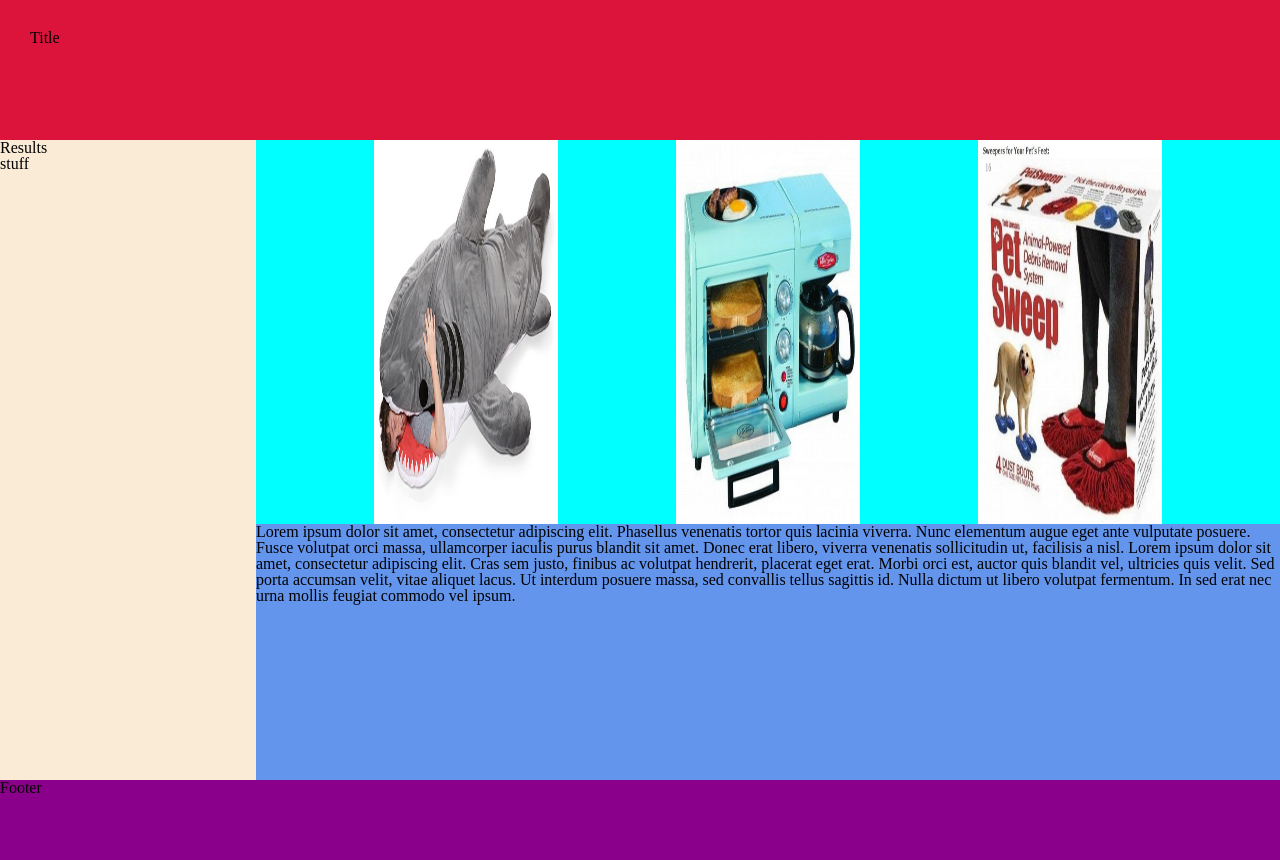
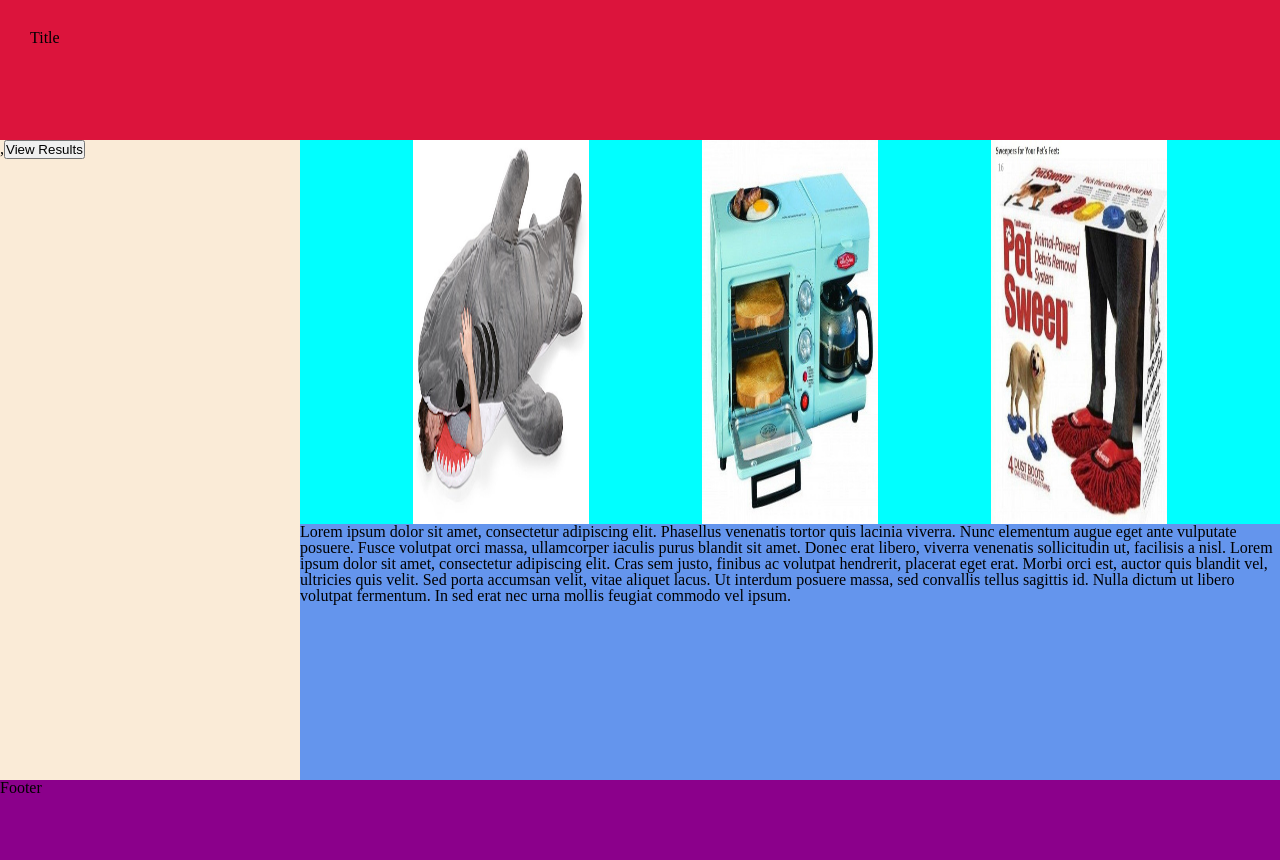
Before and after one commit to Vavyo/BusMall, a plain HTML site: page index.html in a window 1280 px wide. Drawn offline with Linux system fonts and the light colour scheme.

Commit message:
Finished pre stretch goals.

```diff
--- a/css/index.css
+++ b/css/index.css
@@ -7,14 +7,14 @@
   background-color: antiquewhite;
   float: left;
   height: 100%;
-  width: 256px;
+  width: 300px;
 }
 
 #content {
   background-color: coral;
   float: right;
   height: 100%;
-  width: calc(100% - 256px);
+  width: calc(100% - 300px);
 }
 
 #images {
@@ -50,3 +50,6 @@
 img {
   max-width: 18%;
 }
+li {
+  display: block;
+}
--- a/index.html
+++ b/index.html
@@ -15,13 +15,15 @@
     <header>Title</header>
     <main>
       <aside>
-        <h3>Results</h3>
-        <ul>
-          <li>stuff</li>
-        </ul>
+        ,<button onclick="showResults()">View Results</button>
+        <ul id="results"></ul>
       </aside>
       <section id="content">
-        <section id="images"></section>
+        <section id="images">
+          <img id="0" />
+          <img id="1" />
+          <img id="2" />
+        </section>
         <p id="description">
           Lorem ipsum dolor sit amet, consectetur adipiscing elit. Phasellus
           venenatis tortor quis lacinia viverra. Nunc elementum augue eget ante
--- a/js/index.js
+++ b/js/index.js
@@ -24,13 +24,21 @@
 ];
 
 const allProducts = [];
+var randomProducts = [];
+var imageElements = document.getElementsByTagName("img");
+var totalClicks = 0;
+var sampleSize = 25;
+
+for (let i = 0; i < imageElements.length; i++) {
+  imageElements[i].addEventListener("click", productClick);
+}
 
 //populate all products
 for (let i = 0; i < productImages.length; i++) {
   const image = productImages[i];
   const path = "img/assets/" + image;
   const name = image.split(".")[0];
-  allProducts.push(new Product(name, path));
+  new Product(name, path);
 }
 
 function Product(name, imgPath) {
@@ -38,9 +46,7 @@
   this.img = imgPath;
   this.timesShown = 0;
   this.timesClicked = 0;
-  this.element = document.createElement("img");
-  this.element.src = imgPath;
-  this.element.addEventListener("click", productClick);
+  allProducts.push(this);
 }
 
 function getRandomInt(n) {
@@ -66,15 +72,40 @@
 }
 
 function populateProducts() {
-  const randomProducts = getRandomProducts(3);
-  const imageSection = document.getElementById("images");
-  imageSection.innerHTML = "";
-  for (const product of randomProducts) {
-    imageSection.appendChild(product.element);
-    product.timesShown++;
+  randomProducts = getRandomProducts(3);
+  for (let i = 0; i < randomProducts.length; i++) {
+    imageElements[i].src = randomProducts[i].img;
+    randomProducts[i].timesShown++;
   }
 }
 
 function productClick(event) {
-  console.log(event);
+  if (totalClicks < sampleSize) {
+    totalClicks++;
+    console.log(totalClicks);
+    randomProducts[event.srcElement.id].timesClicked++;
+    populateProducts();
+  } else {
+    for (let i = 0; i < imageElements.length; i++) {
+      imageElements[i].removeEventListener("click", productClick);
+    }
+  }
 }
+
+function showResults() {
+  var results = document.getElementById("results");
+  results.innerHTML = "";
+  for (let i = 0; i < allProducts.length; i++) {
+    var node = document.createElement("li");
+    var textnode = document.createTextNode(
+      allProducts[i].name +
+        " had " +
+        allProducts[i].timesClicked +
+        " votes, and was seen " +
+        allProducts[i].timesShown +
+        " times."
+    );
+    node.appendChild(textnode);
+    results.appendChild(node);
+  }
+}
```
Also changed, not shown: .eslintrc.json (added), .markdownlint.json (added).
